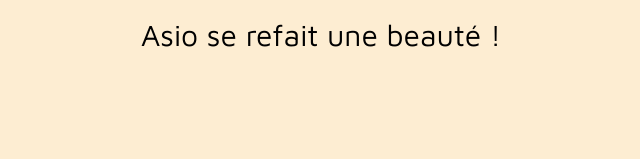
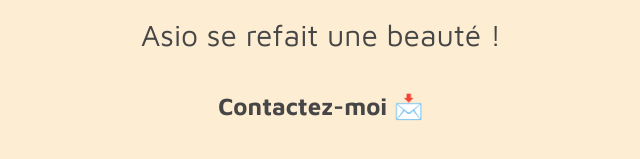
Before and after one commit to IsabelleLabat/asiowebdesign, a plain HTML site: page index.html in a window 1280 px wide. Shown: the part 445-604 px from the top of the page, without its empty margins (319-959 px from the left). Drawn offline with Linux system fonts and the light colour scheme.

Commit message:
contact info

```diff
--- a/assets/style.css
+++ b/assets/style.css
@@ -1,7 +1,11 @@
 * {
   background-color: #fdedd2;
+  color: #464646;
 }
 
+a:link {
+  text-decoration: none;
+}
 body {
   font-family: "Maven Pro";
 }
--- a/index.html
+++ b/index.html
@@ -18,6 +18,7 @@
       <div>
         <img src="/assets/Fichier 4@300x.png" alt="logo asio Web design" />
         <h1>Asio se refait une beauté !</h1>
+        <a href="mailto:contact@asiowebdesign.com"><h2>Contactez-moi 📩</h2></a>
       </div>
     </main>
   </body>
```
